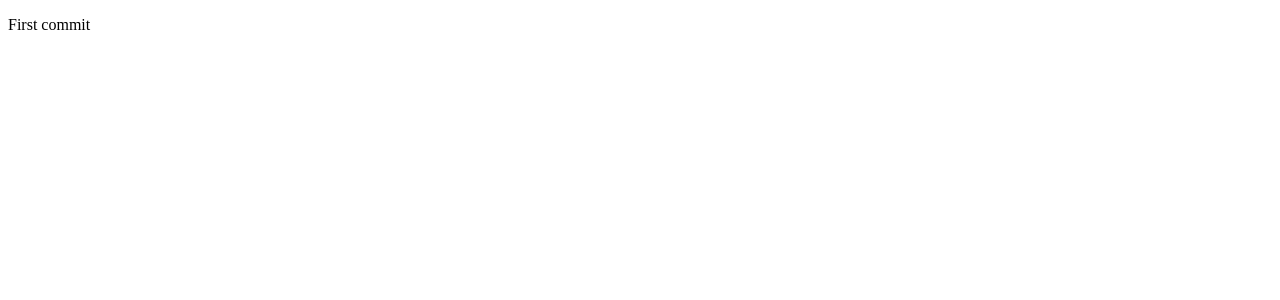
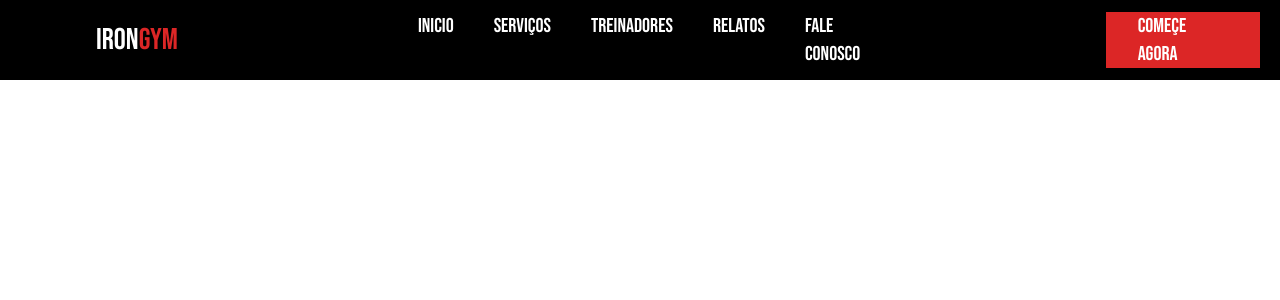
Before and after one commit to michelmartins9164/gymApp, a React (Vite) app: page / in a window 1280 px wide. Shown: the top 300 px of the page. Built offline with nearby package versions, Linux system fonts and the light colour scheme.

Commit message:
feat: Header criado

```diff
--- a/package.json
+++ b/package.json
@@ -13,8 +13,7 @@
     "@supabase/supabase-js": "^2.42.5",
     "@tanstack/react-query": "^5.29.2",
     "react": "^18.2.0",
-    "react-dom": "^18.2.0",
-    "tailwindcss": "^3.4.3"
+    "react-dom": "^18.2.0"
   },
   "devDependencies": {
     "@types/react": "^18.2.66",
@@ -22,9 +21,12 @@
     "@typescript-eslint/eslint-plugin": "^7.2.0",
     "@typescript-eslint/parser": "^7.2.0",
     "@vitejs/plugin-react": "^4.2.1",
+    "autoprefixer": "^10.4.19",
     "eslint": "^8.57.0",
     "eslint-plugin-react-hooks": "^4.6.0",
     "eslint-plugin-react-refresh": "^0.4.6",
+    "postcss": "^8.4.38",
+    "tailwindcss": "^3.4.3",
     "typescript": "^5.2.2",
     "vite": "^5.2.0"
   }
--- a/src/App.tsx
+++ b/src/App.tsx
@@ -1,10 +1,11 @@
 import { Fragment } from "react/jsx-runtime"
+import Header from "./components/header"
 
 function App() {
 
   return (
     <Fragment>
-      <p className="text-sm font-medium text-red-800">First commit</p>
+      <Header/>
     </Fragment>
   )
 }
--- a/src/components/Hello.tsx
+++ b/src/components/Hello.tsx
@@ -1,4 +1,4 @@
-export default function Hello () {
+export default function Hello() {
     return(
         <p className="text-red-600"> Olá mundo </p>
     )
--- /dev/null
+++ b/src/components/header.tsx
@@ -0,0 +1,35 @@
+export default function Header() {
+  const NavRoutes = [
+    'INICIO',
+    'SERVIÇOS',
+    'TREINADORES',
+    'RELATOS',
+    'FALE CONOSCO'
+  ]
+  return (
+    <nav className="flex items-center px-24 bg-black text-white h-20 font-bebas  ">
+      {/* falta o valor exato do padding */}
+      <span className="flex items-center space-x-60 ">
+        {/* não consegui colocar o valor exato na Height ainda nem o valor exato do espaço entre os itens */}
+        <h1 className="text-3xl">
+          IRON<span className="text-red-600">GYM</span>
+        </h1>
+        {/* falta o valor exato da fonte */}
+        <span className="flex space-x-10 text-xl">
+          {/* falta o valor exato da fonte */}
+          {NavRoutes.map((nav) => {
+            console.log(nav)
+            return <p key={nav}> {nav} </p>
+          })}
+        </span>
+        <a
+          href="#"
+          className=" flex items-center px-8 h-14 w-40 bg-red-600 text-xl"
+        >
+          COMEÇE AGORA
+        </a>
+        {/* falta o valor exato na Widith da ancora e no tamanho do texto */}
+      </span>
+    </nav>
+  )
+}
--- a/src/index.css
+++ b/src/index.css
@@ -0,0 +1,47 @@
+@import url('https://fonts.googleapis.com/css2?family=Bebas+Neue&family=Poppins:ital,wght@0,100;0,200;0,300;0,400;0,500;0,600;0,700;0,800;0,900;1,100;1,200;1,300;1,400;1,500;1,600;1,700;1,800;1,900&display=swap');
+@tailwind base;
+@tailwind components;
+@tailwind utilities;
+html, body, div, span, applet, object, iframe,
+h1, h2, h3, h4, h5, h6, p, blockquote, pre,
+a, abbr, acronym, address, big, cite, code,
+del, dfn, em, img, ins, kbd, q, s, samp,
+small, strike, strong, sub, sup, tt, var,
+b, u, i, center,
+dl, dt, dd, ol, ul, li,
+fieldset, form, label, legend,
+table, caption, tbody, tfoot, thead, tr, th, td,
+article, aside, canvas, details, embed,
+figure, figcaption, footer, header, hgroup,
+menu, nav, output, ruby, section, summary,
+time, mark, audio, video {
+	margin: 0;
+	padding: 0;
+	border: 0;
+	font-size: 100%;
+	font: inherit;
+	vertical-align: baseline;
+}
+/* HTML5 display-role reset for older browsers */
+article, aside, details, figcaption, figure,
+footer, header, hgroup, menu, nav, section {
+	display: block;
+}
+body {
+	line-height: 1;
+}
+ol, ul {
+	list-style: none;
+}
+blockquote, q {
+	quotes: none;
+}
+blockquote:before, blockquote:after,
+q:before, q:after {
+	content: '';
+	content: none;
+}
+table {
+	border-collapse: collapse;
+	border-spacing: 0;
+}
--- a/src/main.tsx
+++ b/src/main.tsx
@@ -7,7 +7,7 @@ const queryClient = new QueryClient()
 ReactDOM.createRoot(document.getElementById('root')!).render(
   <QueryClientProvider client={queryClient}>
   <React.StrictMode>
-    <App />
+    <App/>
   </React.StrictMode>
   </QueryClientProvider>
 )
--- a/src/src/input.css
+++ /dev/null
@@ -1,3 +0,0 @@
-@tailwind base;
-@tailwind components;
-@tailwind utilities;
--- a/tailwind.config.js
+++ b/tailwind.config.js
@@ -1,6 +1,15 @@
 /** @type {import('tailwindcss').Config} */
-export const content = ["./src/**/*.{html,js}"];
-export const theme = {
+export default {
+  content: [
+    "./index.html",
+    "./src/**/*.{js,ts,jsx,tsx}",
+  ],
+  theme: {
     extend: {},
-};
-export const plugins = [];
+    fontFamily: {
+      poppins: ['Poppins', 'sans-serif'],
+      bebas: ['Bebas Neue', 'sans-serif']
+    }
+  },
+  plugins: [],
+}
```
Also changed, not shown: 1 other file (tests, documents, lock files or other folders).
